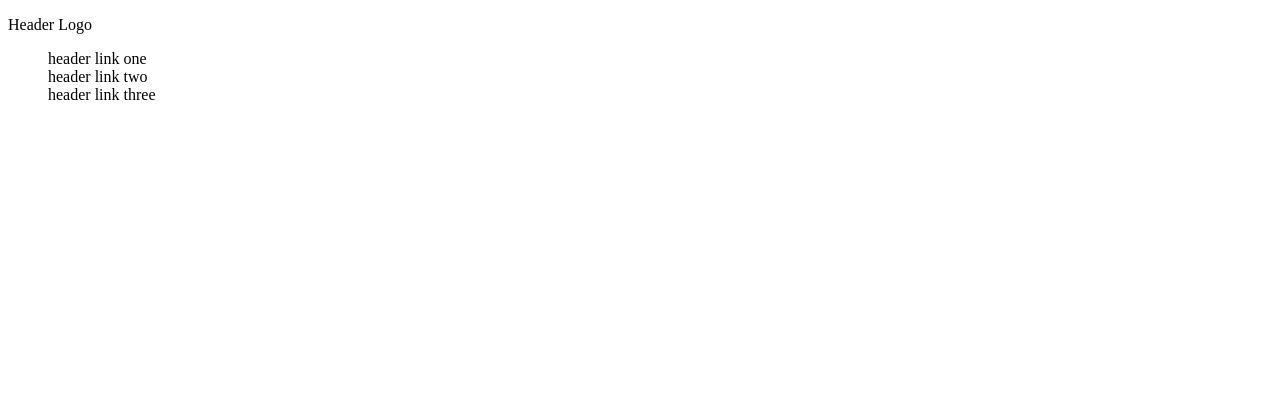
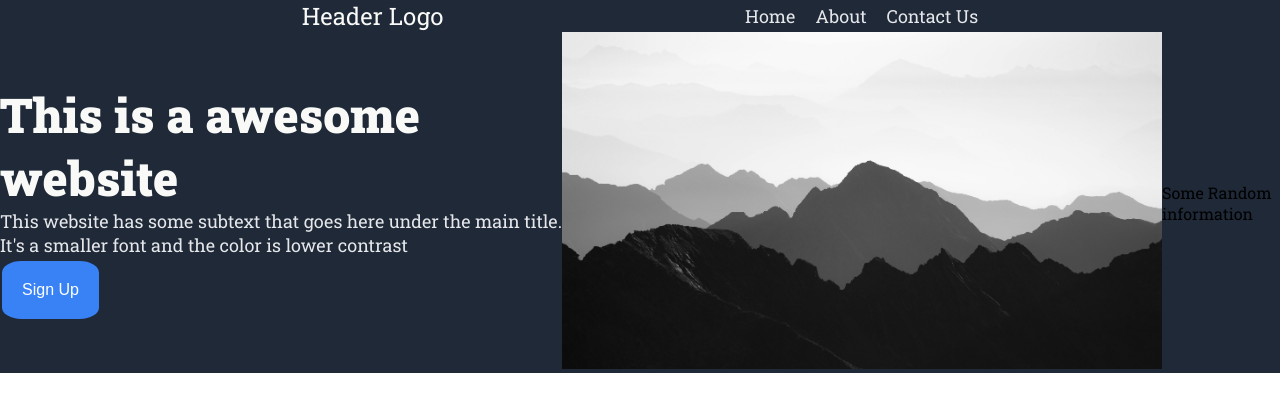
Before and after one commit to Chartso0/Landing-Page, a plain HTML site: page index.html in a window 1280 px wide. Drawn offline with Linux system fonts and the light colour scheme.

Commit message:
Working with the First Section

```diff
--- a/index.html
+++ b/index.html
@@ -3,21 +3,34 @@
 <head>
     <meta charset="UTF-8">
     <meta name="viewport" content="width=device-width, initial-scale=1.0">
-    <link rel="preconnect" href="https://fonts.gstatic.com" crossorigin>
-    <title>Chartso - Modern Analytics Landing Page</title>
+    <link rel="stylesheet" href="style.css">
+    <title>Landing Page</title>
 </head>
 <body>
     <div class="first-section">
         <div class="navbar">
-        <div class="header-logo">
-            <p>Header Logo</p>
+            <div class="navbar-left">
+                <p id="header-logo">Header Logo</p>
+            </div>
+            <div class="navbar-right">
+                <ul style="list-style-type: none;">
+                    <li class="header-links">Home</li>
+                    <li class="header-links">About</li>
+                    <li class="header-links">Contact Us</li>
+                </ul>
+            </div>
         </div>
-            <ul style="list-style-type: none;">
-             <li class="header-links">header link one</li>
-             <li class="header-links">header link two</li>
-             <li class="header-links">header link three</li>
-            </ul>
+        <div class="content">
+            <div class="content-left">
+                <h1>This is a awesome website</h1>
+                <p class="header-links">This website has some subtext that goes here under the main title. It's a smaller font and the color is lower contrast</p>
+                <button type="button" class="sign-up-first-section">Sign Up</button>
+            </div>
+            <div class="content-right">
+                     <img src="./images/m1.jpg">
         </div>
+        <div class="information">
+            <p>Some Random information</p>
         </div>
     </div>
 </body>
--- /dev/null
+++ b/style.css
@@ -0,0 +1,74 @@
+@import url('https://fonts.googleapis.com/css2?family=Roboto+Slab:wght@100..900&display=swap');
+/*First Section */
+* {
+    margin: 0%;
+    padding: 0%;
+}
+
+body {
+      font-family: "Roboto Slab", serif;
+
+}
+
+.first-section {
+    background-color: #1f2937;
+}
+
+.navbar {
+    display: flex;
+    justify-content: space-evenly;
+    align-items: center;
+}
+#header-logo {
+    font-size: 24px;
+    color: #F9FAF8;
+}
+
+.header-links {
+    font-size: 18px;
+    color: #E5E7EB;
+}
+
+ul {
+    display: flex;
+    flex-direction: row;
+    gap: 20px;
+}
+
+/* Second Section */
+h1 {
+    font-size: 48px;
+    color: #F9FAF8;
+    font-weight: 900;
+}
+
+
+.content {
+    display: flex;
+    justify-content: space-evenly;
+    align-items: center;
+}
+
+.sign-up-first-section {
+  background-color: #3882F6;
+  border-radius: 20%;
+  border: none;
+  color: white;
+  padding: 20px;
+  text-align: center;
+  display: inline-block;
+  font-size: 16px;
+  margin: 4px 2px;
+  gap: 20px;
+}
+
+.content-right img {
+    width: 600px;
+    height: auto;
+    gap: 30px;
+}
+/* Information Section */
+.information {
+    display: flex;
+
+}
```
Also changed, not shown: images/m1.jpg (added), images/m2.jpg (added), images/m4.jpg (added), 1 other file.
